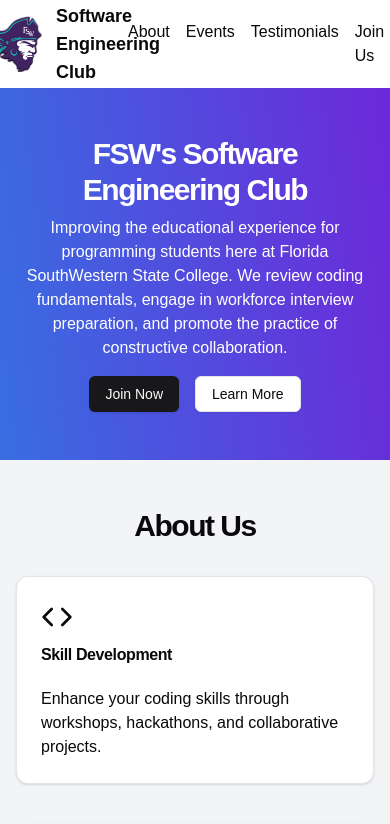
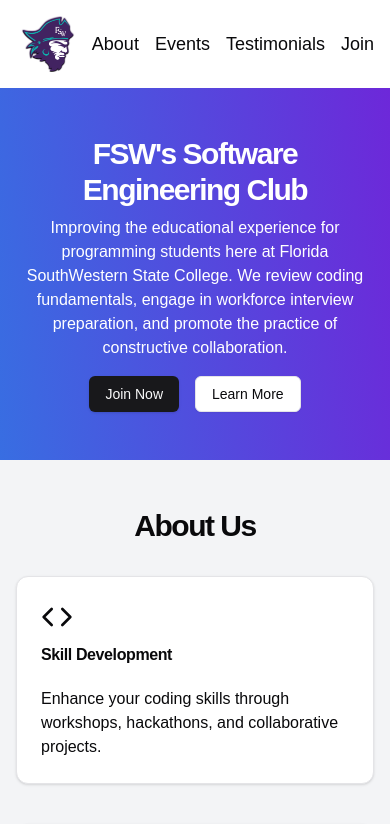
Before and after one commit to jackalotisme/se-club, a Next.js app: page / in a window 390 px wide. Shown: the top 824 px of the page. Built offline with nearby package versions, Linux system fonts and the light colour scheme.

Commit message:
club title is hidden at mobile viewpoint

```diff
--- a/app/page.js
+++ b/app/page.js
@@ -25,34 +25,34 @@ export default function Component() {
             height={64}
             alt="School Logo"
           />
-          <span className="ml-2 text-lg font-bold">
+          <span className="hidden md:inline-block lg:inline-block text-lg ml-2 font-bold">
             Software Engineering Club
           </span>
         </Link>
-        <nav className="ml-auto flex gap-4 sm:gap-6">
+        <nav className="ml-auto flex gap-4 sm:gap-6 md:gap-8">
           <Link
-            className="text-md font-medium hover:underline underline-offset-4"
+            className="text-lg font-medium hover:underline underline-offset-4"
             href="#about"
           >
             About
           </Link>
           <Link
-            className="text-md font-medium hover:underline underline-offset-4"
+            className="text-lg font-medium hover:underline underline-offset-4"
             href="#events"
           >
             Events
           </Link>
           <Link
-            className="text-md font-medium hover:underline underline-offset-4"
+            className="text-lg font-medium hover:underline underline-offset-4"
             href="#testimonials"
           >
             Testimonials
           </Link>
           <Link
-            className="text-md font-medium hover:underline underline-offset-4"
+            className="text-lg font-medium hover:underline underline-offset-4"
             href="#join"
           >
-            Join Us
+            Join
           </Link>
         </nav>
       </header>
```
